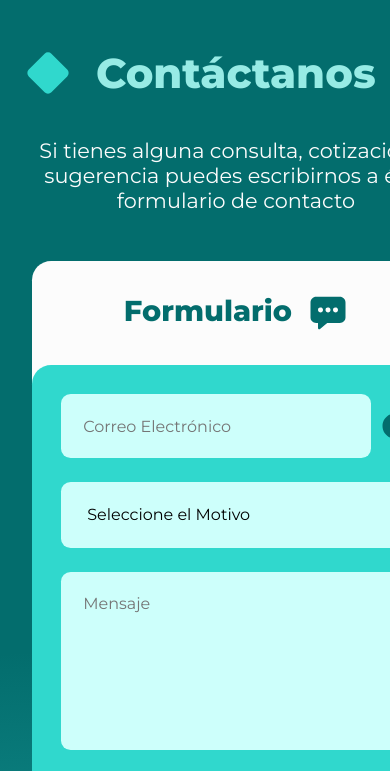
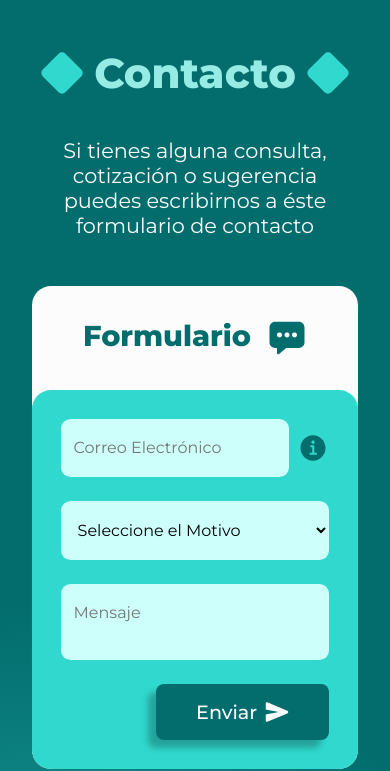
Before and after one commit to fr4nkd3v/Home-kit-Landing-page, a plain HTML site: page index.html in a window 390 px wide. Shown: the part 3916-4687 px from the top of the page. Drawn offline with Linux system fonts and the light colour scheme.

Commit message:
fix media-query form contact

```diff
--- a/css/media-query.css
+++ b/css/media-query.css
@@ -492,16 +492,25 @@ section.nosotros .content {
     grid-column: 1; grid-row: 4;
   }
 
+  .contacto .header { gap: 1rem; }
+
   .contacto .wrapper form {
     width: 100%;
-    min-width: 25rem;
+    min-width: initial;
+
   }
 
-  /* .contacto .wrapper > .medios {
-    display: flex; gap: .5rem;
-    flex-direction: column;
-    justify-content: center;
-  } */
+  .contacto form .content input,
+  .contacto form .content select,
+  .contacto form .content textarea {
+    padding: 1.2rem .8rem;
+    width: 100%;
+  }
+
+  .contacto .wrapper > .head,
+  .contacto .wrapper > .medios {
+    width: min-content;
+  }
   /* #endregion Contacto */
 
 }
--- a/index.html
+++ b/index.html
@@ -348,7 +348,7 @@
         <div class="head">
           <div class="header">
             <div class="square"></div>
-            <h1>Contáctanos</h1>
+            <h1>Contacto</h1>
             <div class="square"></div>
           </div>
 
@@ -382,7 +382,7 @@
             </div>
 
             <div class="row">
-              <textarea name="" id="" cols="30" rows="7" placeholder="Mensaje"></textarea>
+              <textarea name="" id="" placeholder="Mensaje"></textarea>
             </div>
 
             <div class="row">
```
